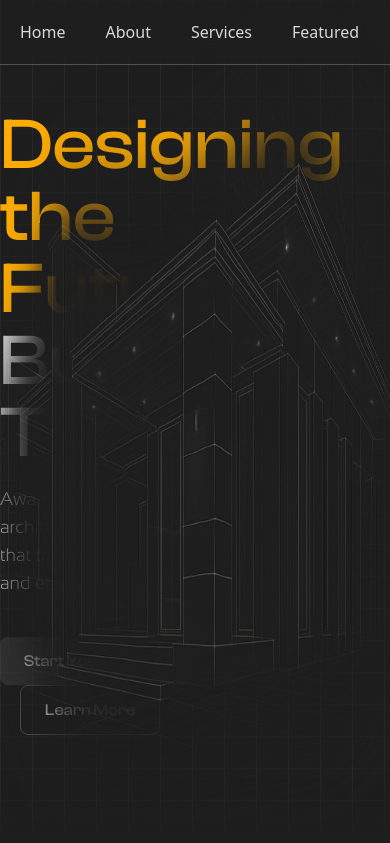
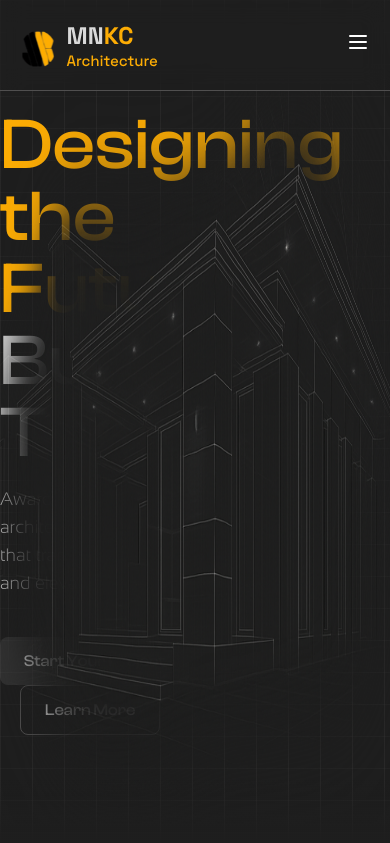
Before and after one commit to rainndev/MNKC-Architecture, a React (Vite) app: page / in a window 390 px wide. Shown: the top 843 px of the page. Built offline with nearby package versions, Linux system fonts and the light colour scheme.

Commit message:
feat(Navigation): enhance navigation component with mobile menu and animations

```diff
--- a/src/component/Navigation.tsx
+++ b/src/component/Navigation.tsx
@@ -1,13 +1,30 @@
+import { useState } from "react";
+import { motion } from "framer-motion";
+
 const Navigation = () => {
+  const [isMenuOpen, setIsMenuOpen] = useState(false);
+
+  const toggleMenu = () => {
+    setIsMenuOpen(!isMenuOpen);
+  };
+
   return (
-    <div className="fixed top-0 left-0 z-10 flex w-full justify-center border-b border-b-[#504F4F] bg-[#1E1E1E]/40 p-5 backdrop-blur-md">
-      <nav className="flex w-full max-w-7xl items-center justify-between">
+    <motion.div
+      initial={{ opacity: 0, y: -50 }}
+      animate={{ opacity: 1, y: 0 }}
+      exit={{ opacity: 0, y: -50 }}
+      transition={{ duration: 0.5, ease: "easeInOut" }}
+      className="fixed top-0 left-0 z-10 flex w-full justify-center border-b border-b-[#504F4F] bg-[#1E1E1E]/40 p-5 backdrop-blur-md"
+    >
+      <nav className="flex w-full max-w-7xl flex-col items-center justify-between">
+        <div className="flex w-full items-center justify-between">
           {/* logo */}
           <div>
             <img src="/images/icon-fixed.svg" alt="logo" />
           </div>
-        {/* links */}
-        <div className="text-[#D9D9D9]">
+
+          {/* Desktop links */}
+          <div className="hidden text-[#D9D9D9] md:block">
             <ul className="flex space-x-10 font-sans">
               <li>
                 <a href="#hero">Home</a>
@@ -18,13 +35,98 @@ const Navigation = () => {
               <li>
                 <a href="#services">Services</a>
               </li>
-            <li>Featured</li>
-            <li>Gallery</li>
-            <li>Contact</li>
+              <li>
+                <a href="#featured">Featured</a>
+              </li>
+              <li>
+                <a href="#gallery">Gallery</a>
+              </li>
+              <li>
+                <a href="#contact">Contact</a>
+              </li>
             </ul>
           </div>
+
+          {/* Hamburger icon for mobile */}
+          <div className="md:hidden">
+            <button
+              onClick={toggleMenu}
+              className="text-white focus:outline-none"
+            >
+              {isMenuOpen ? (
+                <svg
+                  xmlns="http://www.w3.org/2000/svg"
+                  className="h-6 w-6"
+                  fill="none"
+                  viewBox="0 0 24 24"
+                  stroke="currentColor"
+                >
+                  <path
+                    strokeLinecap="round"
+                    strokeLinejoin="round"
+                    strokeWidth={2}
+                    d="M6 18L18 6M6 6l12 12"
+                  />
+                </svg>
+              ) : (
+                <svg
+                  xmlns="http://www.w3.org/2000/svg"
+                  className="h-6 w-6"
+                  fill="none"
+                  viewBox="0 0 24 24"
+                  stroke="currentColor"
+                >
+                  <path
+                    strokeLinecap="round"
+                    strokeLinejoin="round"
+                    strokeWidth={2}
+                    d="M4 6h16M4 12h16M4 18h16"
+                  />
+                </svg>
+              )}
+            </button>
+          </div>
+        </div>
+
+        {/* Mobile menu */}
+        {isMenuOpen && (
+          <div className="mt-5 ml-5 w-full py-4 md:hidden">
+            <ul className="flex flex-col items-start space-y-4 font-sans text-[#D9D9D9]">
+              <li>
+                <a href="#hero" onClick={toggleMenu}>
+                  Home
+                </a>
+              </li>
+              <li>
+                <a href="#about" onClick={toggleMenu}>
+                  About
+                </a>
+              </li>
+              <li>
+                <a href="#services" onClick={toggleMenu}>
+                  Services
+                </a>
+              </li>
+              <li>
+                <a href="#featured" onClick={toggleMenu}>
+                  Featured
+                </a>
+              </li>
+              <li>
+                <a href="#gallery" onClick={toggleMenu}>
+                  Gallery
+                </a>
+              </li>
+              <li>
+                <a href="#contact" onClick={toggleMenu}>
+                  Contact
+                </a>
+              </li>
+            </ul>
+          </div>
+        )}
       </nav>
-    </div>
+    </motion.div>
   );
 };
 
```
Lines whose indentation alone changed are shown as unchanged.
